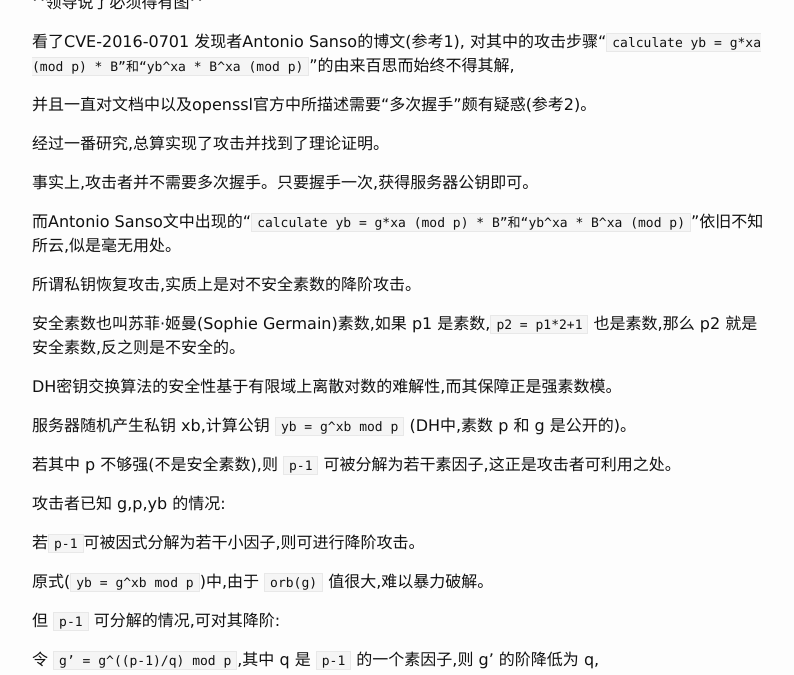
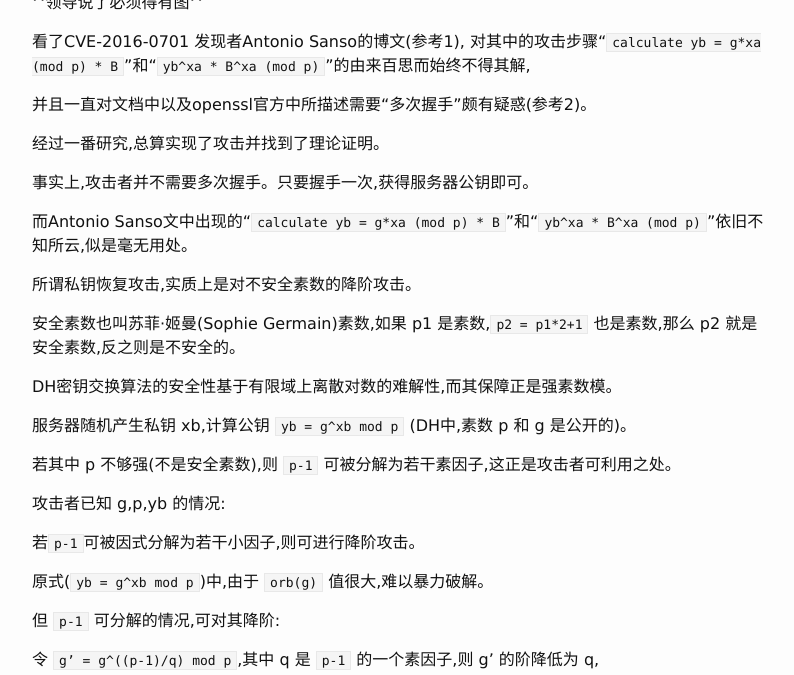
Before and after one commit to QihooGearTeam/QihooGearTeam.github.io, a Jekyll site: the page built from _posts/2016-02-03-openssl-cve-2016-0701-analysis.md, in a window 1280 px wide and 900 px high, scrolled down 689 px, cut to the strip 225-900 px from the top of the window. Shown: the whole strip, without its empty margins (238-1032 px from the left). Built offline with Jekyll 4.4.1, drawn with Linux system fonts in a browser that asks for light colours.

Commit message:
mass math

````diff
--- a/_posts/2016-02-03-openssl-cve-2016-0701-analysis.md
+++ b/_posts/2016-02-03-openssl-cve-2016-0701-analysis.md
@@ -21,7 +21,7 @@ hf
 
 ^领导说了必须得有图^
 
-看了CVE-2016-0701 发现者Antonio Sanso的博文(参考1), 对其中的攻击步骤“`calculate yb = g*xa (mod p) * B”和“yb^xa * B^xa (mod p)`”的由来百思而始终不得其解,
+看了CVE-2016-0701 发现者Antonio Sanso的博文(参考1), 对其中的攻击步骤“`calculate yb = g*xa (mod p) * B`”和“`yb^xa * B^xa (mod p)`”的由来百思而始终不得其解,
 
 并且一直对文档中以及openssl官方中所描述需要“多次握手”颇有疑惑(参考2)。
 
@@ -29,7 +29,7 @@ hf
 
 事实上,攻击者并不需要多次握手。只要握手一次,获得服务器公钥即可。
 
-而Antonio Sanso文中出现的“`calculate yb = g*xa (mod p) * B”和“yb^xa * B^xa (mod p)`”依旧不知所云,似是毫无用处。
+而Antonio Sanso文中出现的“`calculate yb = g*xa (mod p) * B`”和“`yb^xa * B^xa (mod p)`”依旧不知所云,似是毫无用处。
 
 所谓私钥恢复攻击,实质上是对不安全素数的降阶攻击。
 
@@ -152,9 +152,7 @@ q6’=21,
 
 ```
 xb = 1*96135 + 1*64090 + 2*4*38454 + 0 + 6*7*11310 + 28*21*6630 mod 192270
-
 = 4841317 mod 192270
-
 = 34567
 ```
 
````
